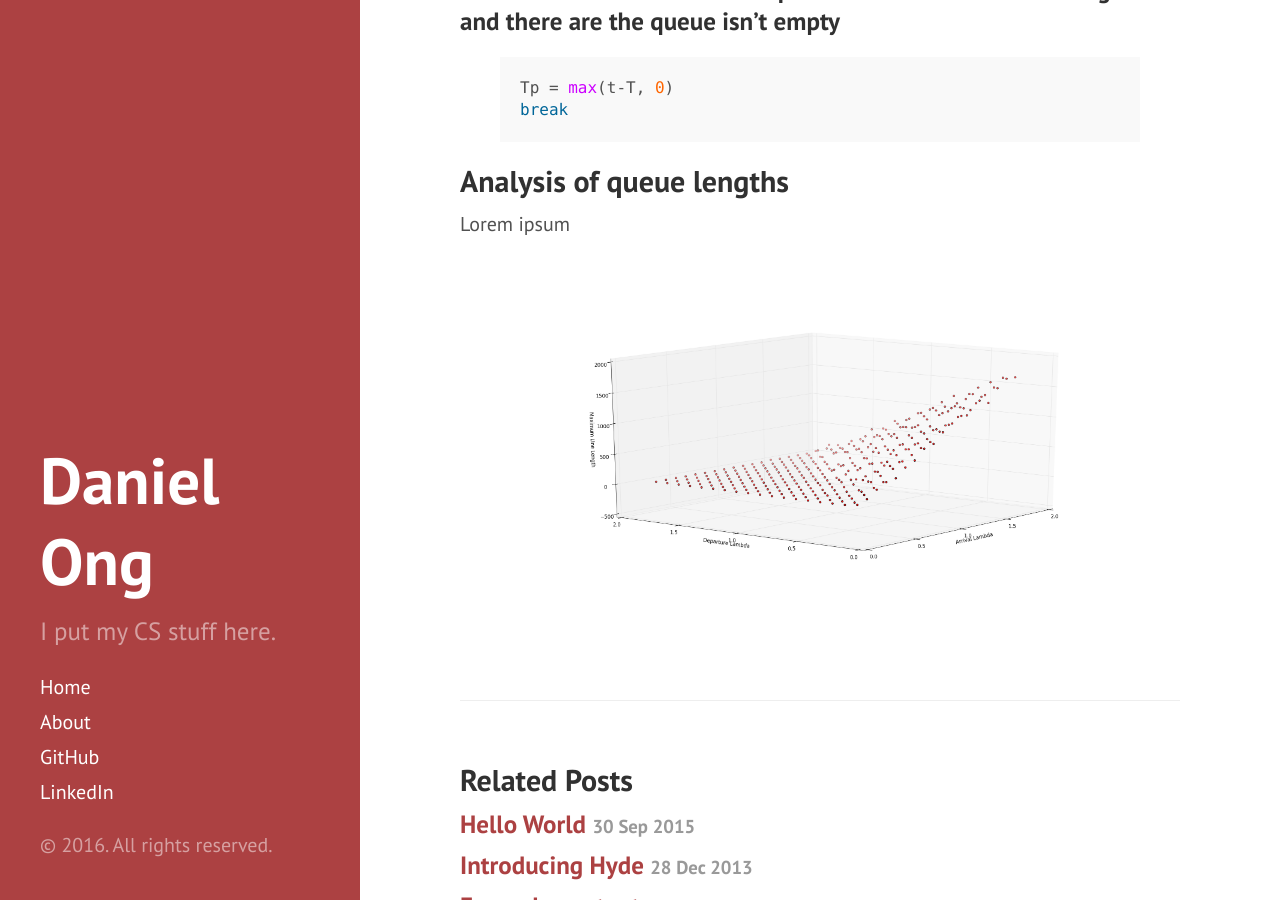
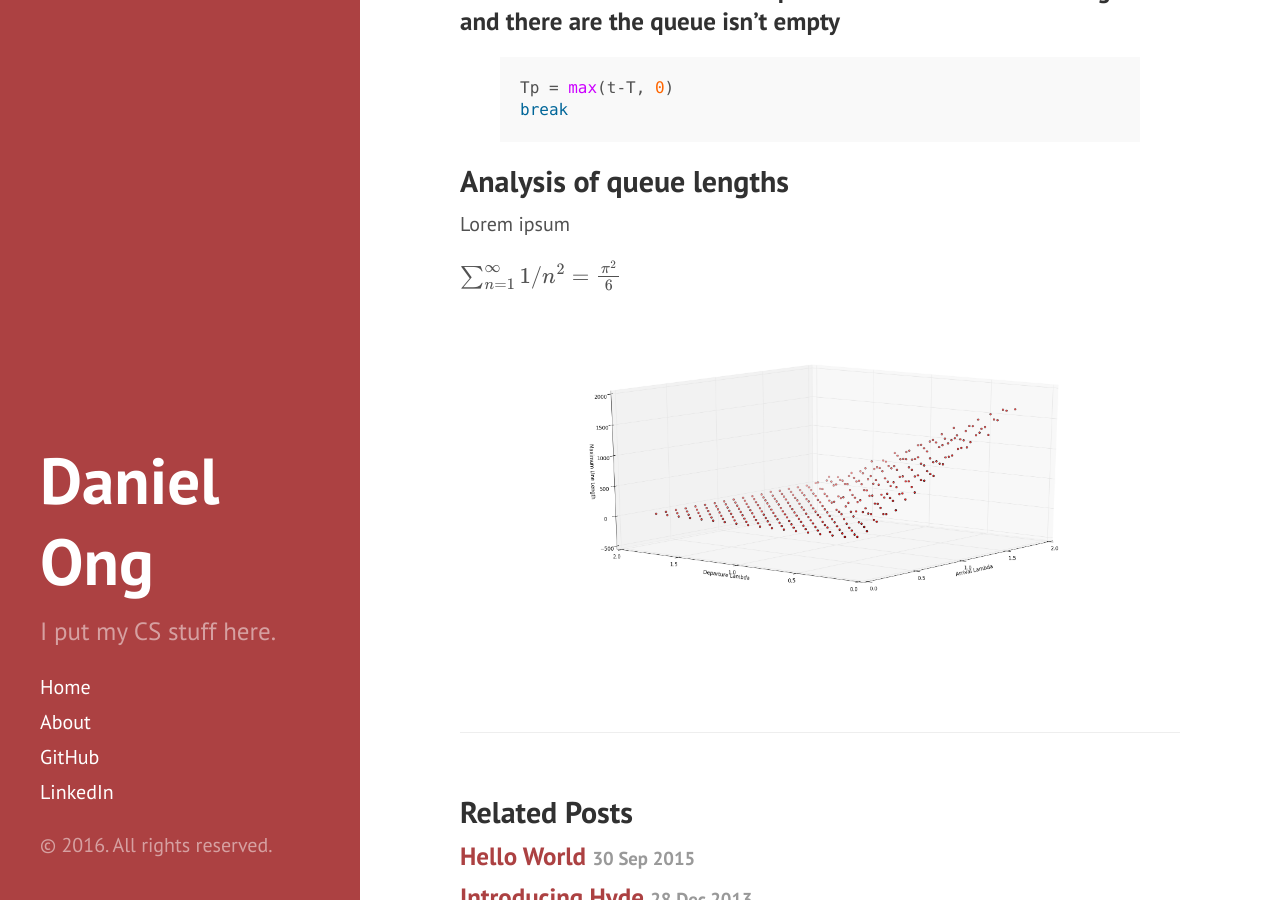
Before and after one commit to danong/danong.github.io, a Jekyll site: the page built from _posts/2016-02-18-single-server-queue.md, in a window 1280 px wide and 900 px high, scrolled down 3074 px. Built offline with Jekyll 4.4.1, drawn with Linux system fonts in a browser that asks for light colours; formulas are drawn with MathJax 3.

Commit message:
MathJax testing ctd.

```diff
--- a/_posts/2016-02-18-single-server-queue.md
+++ b/_posts/2016-02-18-single-server-queue.md
@@ -99,4 +99,5 @@ break
 ## Analysis of queue lengths
 Lorem ipsum
 
+$$\sum_{n=1}^\infty 1/n^2 = \frac{\pi^2}{6}$$
 [![placeholder](/images/ssqueue_scatter.png "Scatter Plot")](/images/ssqueue_scatter.png)
```
Also changed, not shown: Images/profile.jpg.
